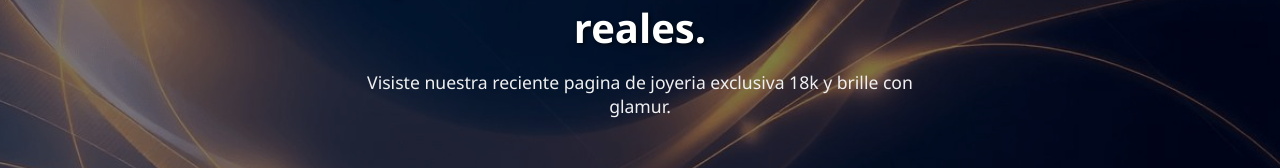
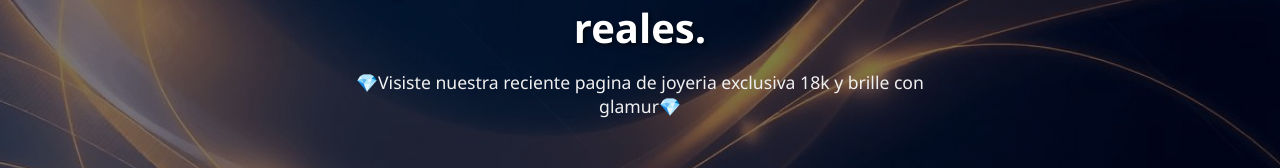
Before and after one commit to Apacargo/tuenvioacuba, a plain HTML site: page index.html in a window 1280 px wide. Shown: the part 528-696 px from the top of the page. Drawn offline with Linux system fonts and the light colour scheme.

Commit message:
Update index.html

```diff
--- a/index.html
+++ b/index.html
@@ -33,7 +33,7 @@
       <h1>Bienvenido a <span>Apacargo</span></h1>
       <p>El envío más rápido, seguro , confiable, con la mayor disponibilidad , variedad de productos y vehículos para tu disfrute.</p>
       <h1>La forma más segura de mover lo que importa. <span>Envíos profesionales, resultados reales.</span></h1>
-      <p>Visiste nuestra reciente pagina de joyeria exclusiva 18k y brille con glamur.</p>
+      <p>💎Visiste nuestra reciente pagina de joyeria exclusiva 18k y brille con glamur💎</p>
 
     </div>
   </section>
```
